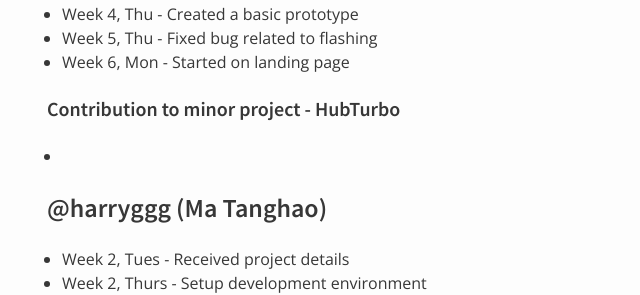
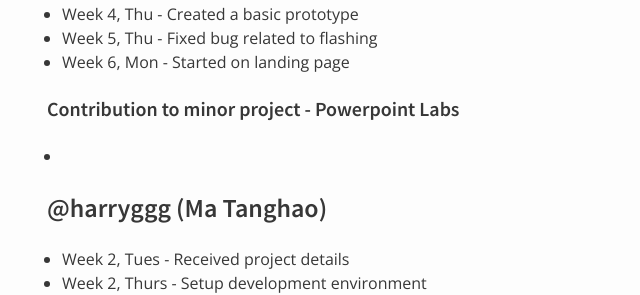
Before and after one commit to nus-oss/cs3281-AY1516S2-website, a Jekyll site: the page built from teams/codebender.md, in a window 1280 px wide and 900 px high, scrolled down 6198 px. Shown: the part 164-459 px from the top of the window, without its empty margins (323-963 px from the left). Built offline with Jekyll 4.4.1, drawn with Linux system fonts in a browser that asks for light colours.

Commit message:
Alex update minor

```diff
--- a/teams/codebender.md
+++ b/teams/codebender.md
@@ -198,7 +198,7 @@ permalink: /teams/codebender/
 * Week 5, Thu - Fixed bug related to flashing
 * Week 6, Mon - Started on landing page
 
-#### Contribution to minor project - HubTurbo
+#### Contribution to minor project - Powerpoint Labs
  *
 
 ### @harryggg (Ma Tanghao)
```
